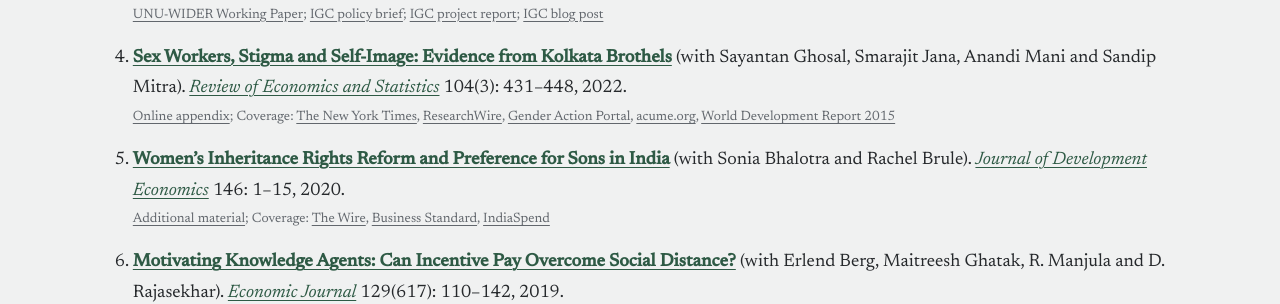
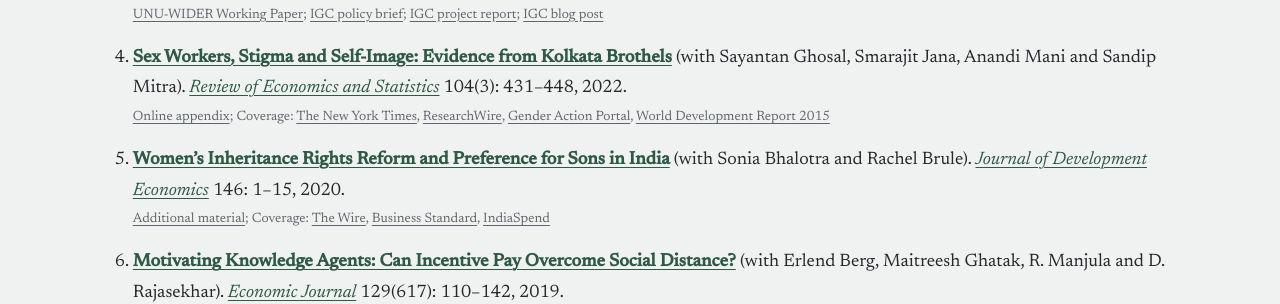
Before and after one commit to sanchariroym/sanchariroym.github.io, a Jekyll site: the page built from research.md, in a window 1280 px wide and 900 px high, scrolled down 356 px. Shown: the part 150-454 px from the top of the window. Built offline with Jekyll 4.4.1, drawn with Linux system fonts in a browser that asks for light colours.

Commit message:
Sex workers paper: host online appendix, drop acume.org
Co-Authored-By: Claude Opus 5.5 <noreply@anthropic.com>
Claude-Session: https://claude.ai/code/session_01BVddaAtzbXtbz8eDZN5RwJ

```diff
--- a/research.md
+++ b/research.md
@@ -17,7 +17,7 @@ description: Publications and working papers by Sanchari Roy on gender, inherita
    - [UNU-WIDER Working Paper](https://www.wider.unu.edu/sites/default/files/Publications/Working-paper/PDF/wp2021-65-gendered-crisis-livelihoods-mental-well-being-COVID-19-India.pdf); [IGC policy brief](https://www.theigc.org/publications/impact-covid-19-livelihoods-and-mental-health-among-urban-poor-india); [IGC project report](https://www.theigc.org/publications/livelihoods-and-mental-well-being-during-covid-19-study-using-matched-husband-wife); [IGC blog post](https://www.theigc.org/blogs/gender-equality/pandemics-gendered-impact-livelihoods-and-wellbeing-evidence-india)
 
 4. **[Sex Workers, Stigma and Self-Image: Evidence from Kolkata Brothels](https://drive.google.com/file/d/1bxBzRCe_9BhRbZliBY8wRalLb5VRopoi/view)** (with Sayantan Ghosal, Smarajit Jana, Anandi Mani and Sandip Mitra). *[Review of Economics and Statistics](https://direct.mit.edu/rest)* 104(3): 431–448, 2022.
-   - [Online appendix](https://drive.google.com/file/d/1LD6aQt6St218ylZ8JXdoee4eRfzVAGPx/view); Coverage: [The New York Times](https://www.nytimes.com/2018/07/13/business/think-positive-climb-out-of-poverty-it-just-might-work.html), [ResearchWire](https://researchwire.substack.com/p/indiaspend-researchwire-january-22), [Gender Action Portal](http://gap.hks.harvard.edu/sex-workers-stigma-and-self-belief-evidence-psychological-training-program-india), [acume.org](https://www.acume.org/research/sex-workers-stigma-and-self-image-evidence-from-kolkata-brothels/), [World Development Report 2015](http://www.worldbank.org/content/dam/Worldbank/Publications/WDR/WDR%202015/WDR-2015-Full-Report.pdf)
+   - [Online appendix]({{ "/assets/papers/ghosal-et-al-2022-sex-workers-restat-online-appendix.pdf" | relative_url }}); Coverage: [The New York Times](https://www.nytimes.com/2018/07/13/business/think-positive-climb-out-of-poverty-it-just-might-work.html), [ResearchWire](https://researchwire.substack.com/p/indiaspend-researchwire-january-22), [Gender Action Portal](http://gap.hks.harvard.edu/sex-workers-stigma-and-self-belief-evidence-psychological-training-program-india), [World Development Report 2015](http://www.worldbank.org/content/dam/Worldbank/Publications/WDR/WDR%202015/WDR-2015-Full-Report.pdf)
 
 5. **[Women's Inheritance Rights Reform and Preference for Sons in India](https://drive.google.com/file/d/1gWNpyrc8BA824pCM23jTi8iTqP_cp6Oq/view)** (with Sonia Bhalotra and Rachel Brule). *[Journal of Development Economics](https://www.sciencedirect.com/journal/journal-of-development-economics)* 146: 1–15, 2020.
    - [Additional material](https://drive.google.com/open?id=1yN4xpiqRN8M0AG5xePTF7iOCw-DFe885); Coverage: [The Wire](https://thewire.in/225464/an-unpleasant-truth-underlies-gender-discrimination-in-india/), [Business Standard](https://www.business-standard.com/article/current-affairs/study-blames-indian-inheritance-law-reforms-for-spike-in-female-foeticide-119022300189_1.html), [IndiaSpend](https://www.indiaspend.com/reforms-of-indias-inheritance-laws-inadvertently-increased-female-foeticide-and-deaths-in-infancy/)
```
Also changed, not shown: 1 other file.
